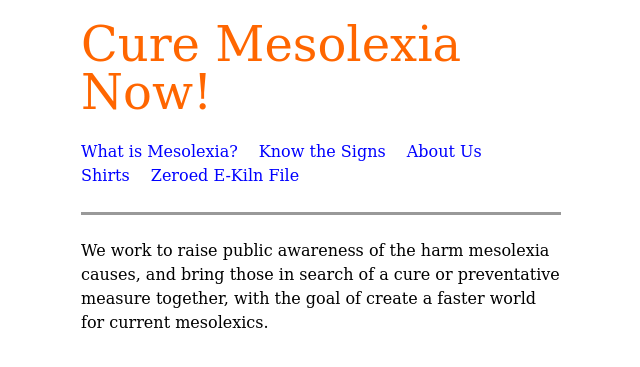
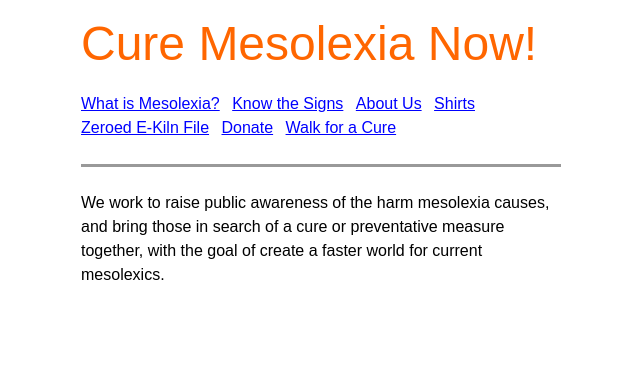
Before and after one commit to ilzolende/ilzolende.github.io, a Jekyll site: the page built from mesolexia/index.md, in a window 1280 px wide, cut to the strip 104-471 px from the top of the page. Shown: the whole strip, without its empty margins (319-959 px from the left). Built offline with Jekyll 4.4.1, drawn with Linux system fonts in a browser that asks for light colours.

Commit message:
separated styling more

```diff
--- a/_layouts/mesolexia.html
+++ b/_layouts/mesolexia.html
@@ -20,6 +20,8 @@
         <li><a class="page-link" href="/mesolexia/about/">About Us</a></li>
         <li><a class="page-link" href="/mesolexia/shirts/">Shirts</a></li>
         <li><a class="page-link" href="/">Zeroed E-Kiln File</a></li>
+        <li><a class="page-link" href="#">Donate</a></li>
+        <li><a class="page-link" href="#">Walk for a Cure</a></li>
       </ul>
     </nav>
     </header>
--- a/_sass/_base.scss
+++ b/_sass/_base.scss
@@ -7,17 +7,6 @@
     margin: 0;
     padding: 0;
 }
-
-
-// Our variables
-$base-font-family: "DejaVu Serif", Georgia, serif;
-$mono-font-family: "DejaVu Sans Mono", monospace;
-$base-font-size:   100%;
-$base-font-weight: 400;
-$small-font-size:  $base-font-size * 0.875;
-$base-line-height: 1.5;
-$spacing-unit: $base-line-height * 1rem;
-
 
 
 /**
--- a/_sass/_colors.scss
+++ /dev/null
@@ -1,9 +0,0 @@
-$text-color: #f8f8f2;
-$background-color: #2e2b2c;
-
-$secondary-text-color: #8f8787; //lower contrast
-$tertiary-text-color: #696363; //lowest contrast
-$vibrant-text-color-1: #C491C4; //greyish pink
-$vibrant-text-color-2: #F76ACB; //bright pink
-$vibrant-text-color-3: #ED1153; //red
-$vibrant-text-color-4: #B866FA; //violet
--- a/_sass/_layout.scss
+++ b/_sass/_layout.scss
@@ -37,7 +37,10 @@
         li {
           display: inline-block;
           margin: 0;
-          margin-right: 1em;
+          margin-right: 0.5em;
+          a {
+            text-decoration: underline;
+          }
         }
       }
     }
--- a/css/main.scss
+++ b/css/main.scss
@@ -5,3 +5,21 @@
 @import "colors";
 @import "base";
 @import "layout";
+
+$base-font-family: "DejaVu Serif", Georgia, serif;
+$mono-font-family: "DejaVu Sans Mono", monospace;
+$base-font-size:   100%;
+$base-font-weight: 400;
+$small-font-size:  $base-font-size * 0.875;
+$base-line-height: 1.5;
+$spacing-unit: $base-line-height * 1rem;
+
+$text-color: #f8f8f2;
+$background-color: #2e2b2c;
+
+$secondary-text-color: #8f8787; //lower contrast
+$tertiary-text-color: #696363; //lowest contrast
+$vibrant-text-color-1: #C491C4; //greyish pink
+$vibrant-text-color-2: #F76ACB; //bright pink
+$vibrant-text-color-3: #ED1153; //red
+$vibrant-text-color-4: #B866FA; //violet
--- a/css/mesolexia.scss
+++ b/css/mesolexia.scss
@@ -1,6 +1,14 @@
 ---
 # Only the main Sass file needs front matter (the dashes are enough)
 ---
+$base-font-family: Arial, "DejaVu Sans", serif;
+$mono-font-family: "DejaVu Sans Mono", monospace;
+$base-font-size:   100%;
+$base-font-weight: 400;
+$small-font-size:  $base-font-size * 0.875;
+$base-line-height: 1.5;
+$spacing-unit: $base-line-height * 1rem;
+
 $text-color: #000;
 $background-color: #fff;
 
```
